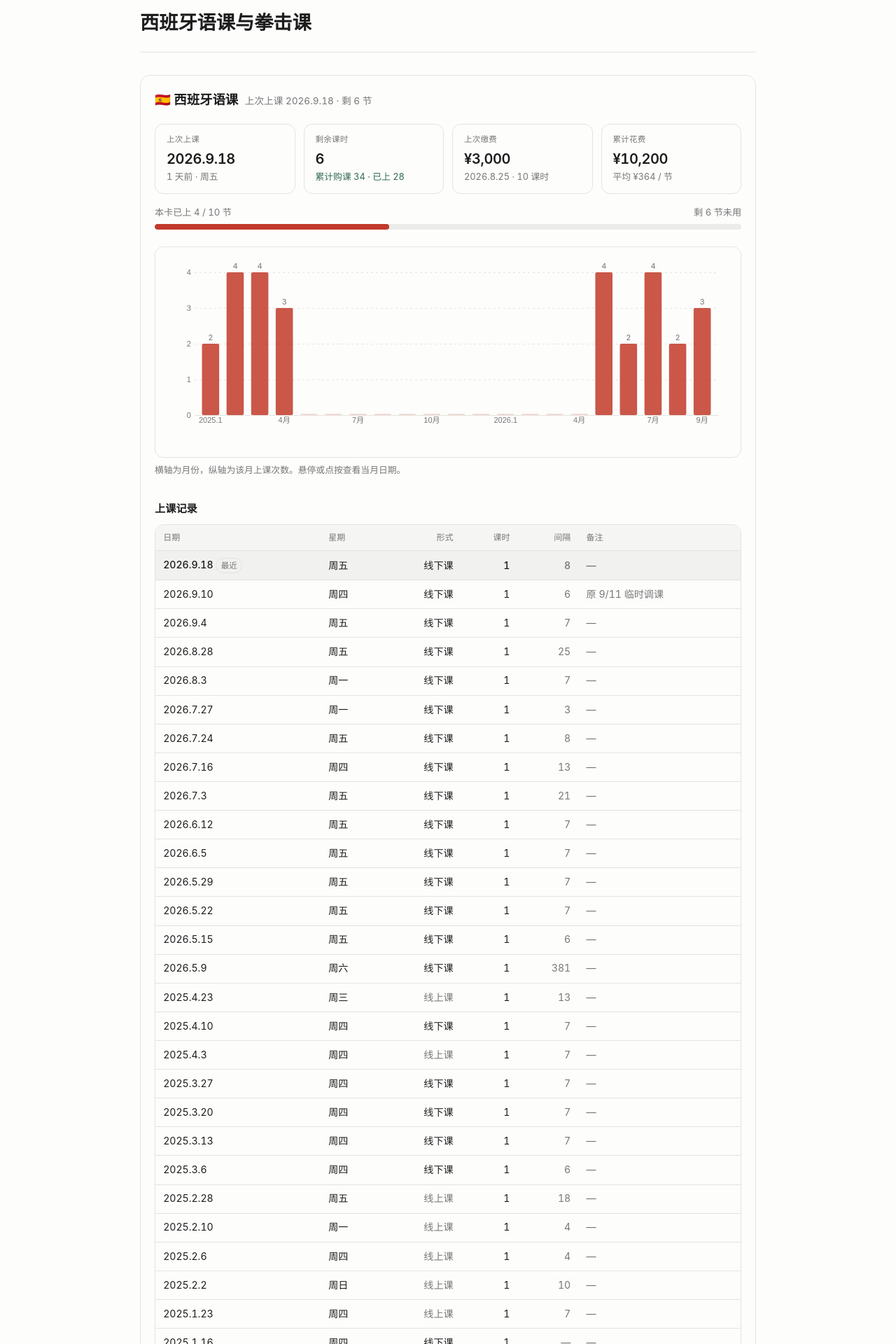
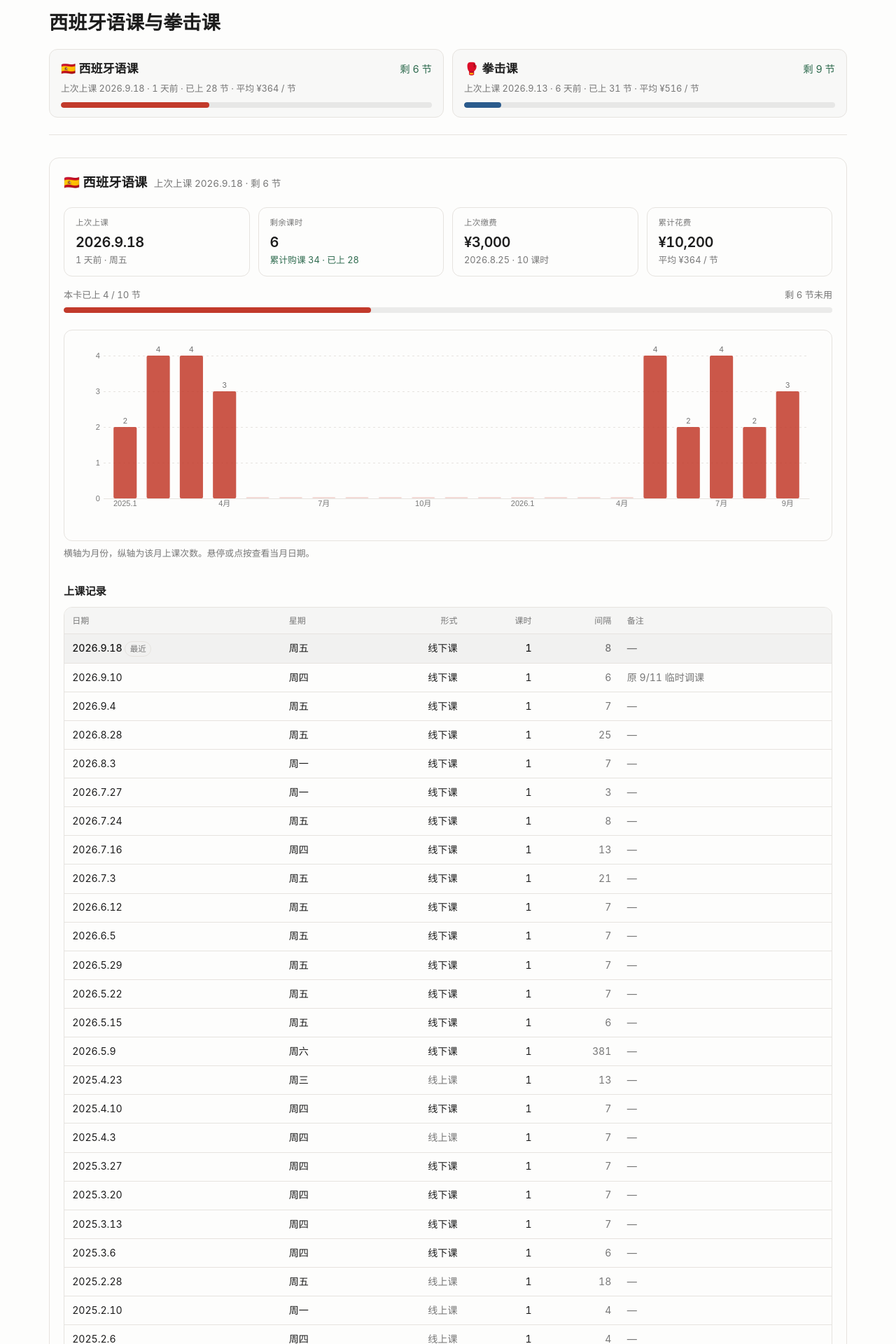
Before and after one commit to lvterry/lvterry.github.io, a Jekyll site: the page built from class.html, in a window 1280 px wide. Shown: the top 1920 px of the page at 70% size. Built offline with Jekyll 4.4.1, drawn with Linux system fonts in a browser that asks for light colours.

Commit message:
Add a side-by-side overview to the class page
Both courses sat in one long column, so the second one was only
visible after scrolling. A compact two-column overview under the
title now shows remaining credits, the last session and the current
card progress for each course, and links to its detail section. The
content width grows to 1180px so the two columns, the charts and the
detail tables all have room.

```diff
--- a/class.html
+++ b/class.html
@@ -67,7 +67,7 @@
       a:hover { color: var(--muted); }
       button { font-family: inherit; }
       button:not(:disabled) { cursor: pointer; }
-      .wrap { max-width: 920px; margin: 0 auto; padding: 0 1.25rem; }
+      .wrap { max-width: 1180px; margin: 0 auto; padding: 0 1.25rem; }
       header { padding: 2.5rem 0 1.5rem; }
       .brand {
         display: flex;
@@ -97,6 +97,25 @@
       h1 { font-size: 1.7rem; line-height: 1.25; margin: 0; font-weight: 600; text-wrap: balance; }
       h2 { font-size: 1.15rem; margin: 0; }
       h3 { font-size: 0.95rem; margin: 2rem 0 0.6rem; font-weight: 600; }
+
+      /* 顶部并排概览：两门课的关键指标同屏可见，点按跳到下方明细。 */
+      .glance { display: grid; grid-template-columns: 1fr; gap: 0.75rem; margin-top: 1.25rem; }
+      @media (min-width: 720px) { .glance { grid-template-columns: repeat(2, 1fr); } }
+      .glance-card {
+        display: block; color: var(--fg); text-decoration: none;
+        border: 1px solid var(--border); border-radius: 12px;
+        padding: 0.85rem 1rem;
+        background: color-mix(in oklab, var(--fg) 2%, transparent);
+      }
+      .glance-card:hover { color: var(--fg); background: color-mix(in oklab, var(--fg) 4.5%, transparent); }
+      .glance-head { display: flex; align-items: center; gap: 0.45rem; }
+      .glance-name { font-weight: 600; }
+      .glance-remain { margin-left: auto; font-size: 0.9rem; color: var(--muted); font-variant-numeric: tabular-nums; }
+      .glance-remain.up { color: var(--up); }
+      .glance-remain.down { color: var(--down); }
+      .glance-remain.warn { color: var(--warn); }
+      .glance-meta { margin-top: 0.3rem; color: var(--muted); font-size: 0.8rem; font-variant-numeric: tabular-nums; }
+      .glance-card .progress-track { margin-top: 0.55rem; }
 
       .course {
         border: 1px solid var(--border);
@@ -221,6 +240,7 @@
       <main>
         <section class="banner">
           <h1>西班牙语课与拳击课</h1>
+          <div class="glance" id="glance"></div>
         </section>
 
         <div id="courses"></div>
@@ -266,6 +286,10 @@
         const v = s.credits;
         return typeof v === "number" && isFinite(v) && v > 0 ? v : 1;
       }
+      /* 本卡已消耗比例：最近一次缴费之后上的课时 / 该次购买的课时。 */
+      function cardPct(s) {
+        return s.cardSize ? Math.min(100, (s.onCard / s.cardSize) * 100) : 0;
+      }
       function escapeHtml(str) {
         return String(str == null ? "" : str).replace(/[&<>"']/g, (c) => ({ "&": "&amp;", "<": "&lt;", ">": "&gt;", '"': "&quot;", "'": "&#39;" }[c]));
       }
@@ -308,6 +332,30 @@
 
       const SUMMARIES = COURSES.map((c) => ({ course: c, s: summarize(c) }));
 
+      /* 顶部概览：剩余课时、上次上课、累计与均价一眼看全，点按跳到该课明细。 */
+      (function renderGlance() {
+        const el = document.getElementById("glance");
+        if (!el || !SUMMARIES.length) return;
+        el.innerHTML = SUMMARIES.map(({ course, s }) => {
+          const color = course.color || "var(--accent)";
+          const tone = s.remaining <= 2 ? "down" : s.remaining <= 4 ? "warn" : "up";
+          const bits = [
+            s.last ? "上次上课 " + formatDate(s.last.date) + " · " + s.daysSinceLast + " 天前" : "暂无上课记录",
+            "已上 " + s.attended + " 节",
+          ];
+          if (s.perSession) bits.push("平均 " + formatMoney(s.perSession) + " / 节");
+          return (
+            '<a class="glance-card" href="#course-' + course.key + '">' +
+              '<div class="glance-head"><span class="glance-name">' + escapeHtml((course.emoji ? course.emoji + " " : "") + course.label) + "</span>" +
+                '<span class="glance-remain ' + tone + '">剩 ' + s.remaining + " 节</span></div>" +
+              '<div class="glance-meta">' + bits.join(" · ") + "</div>" +
+              '<div class="progress-track" title="本卡已上 ' + s.onCard + " / " + s.cardSize + ' 节">' +
+                '<div class="progress-fill" style="width:' + cardPct(s).toFixed(1) + "%;background:" + color + '"></div></div>' +
+            "</a>"
+          );
+        }).join("");
+      })();
+
       function stat(label, value, hint, tone) {
         return (
           '<div class="stat"><div class="stat-label">' + label + '</div><div class="stat-value">' + value +
```
Also changed, not shown: other parts of class.html (+1 -1 lines).
